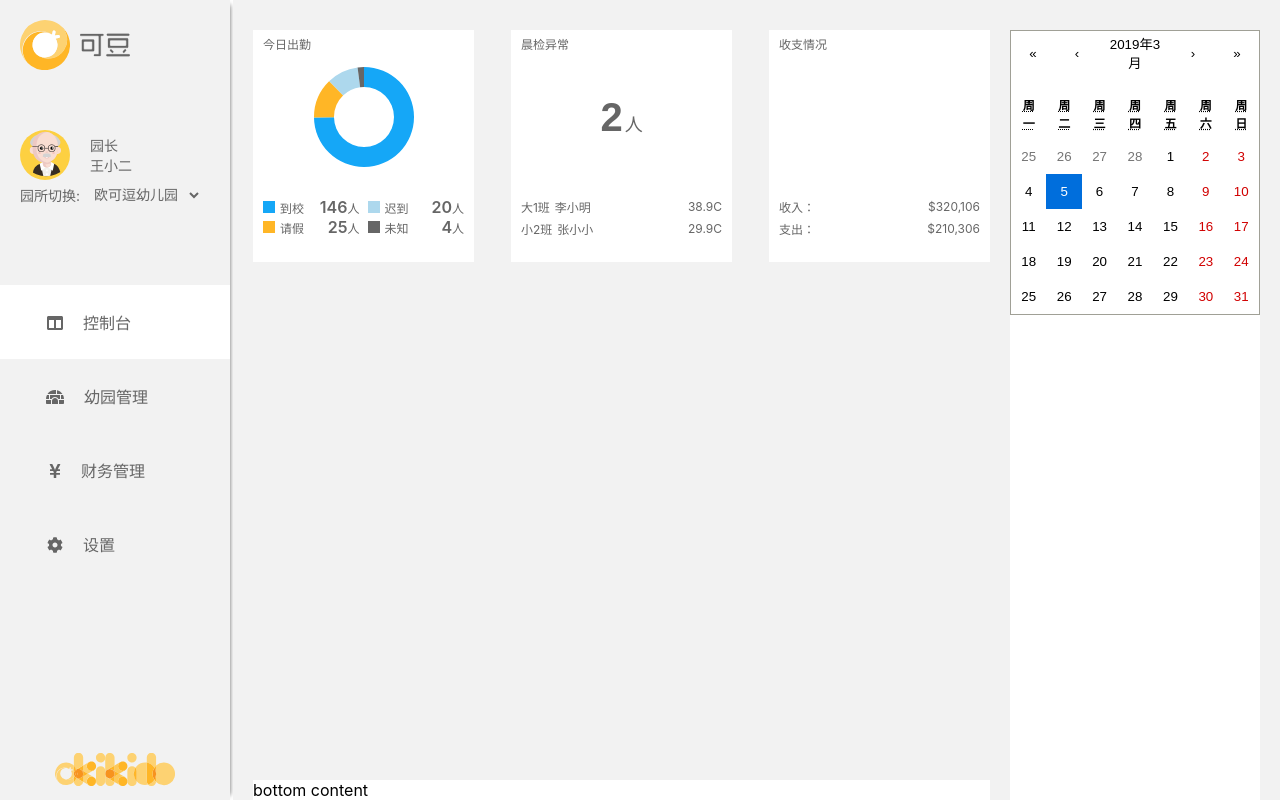
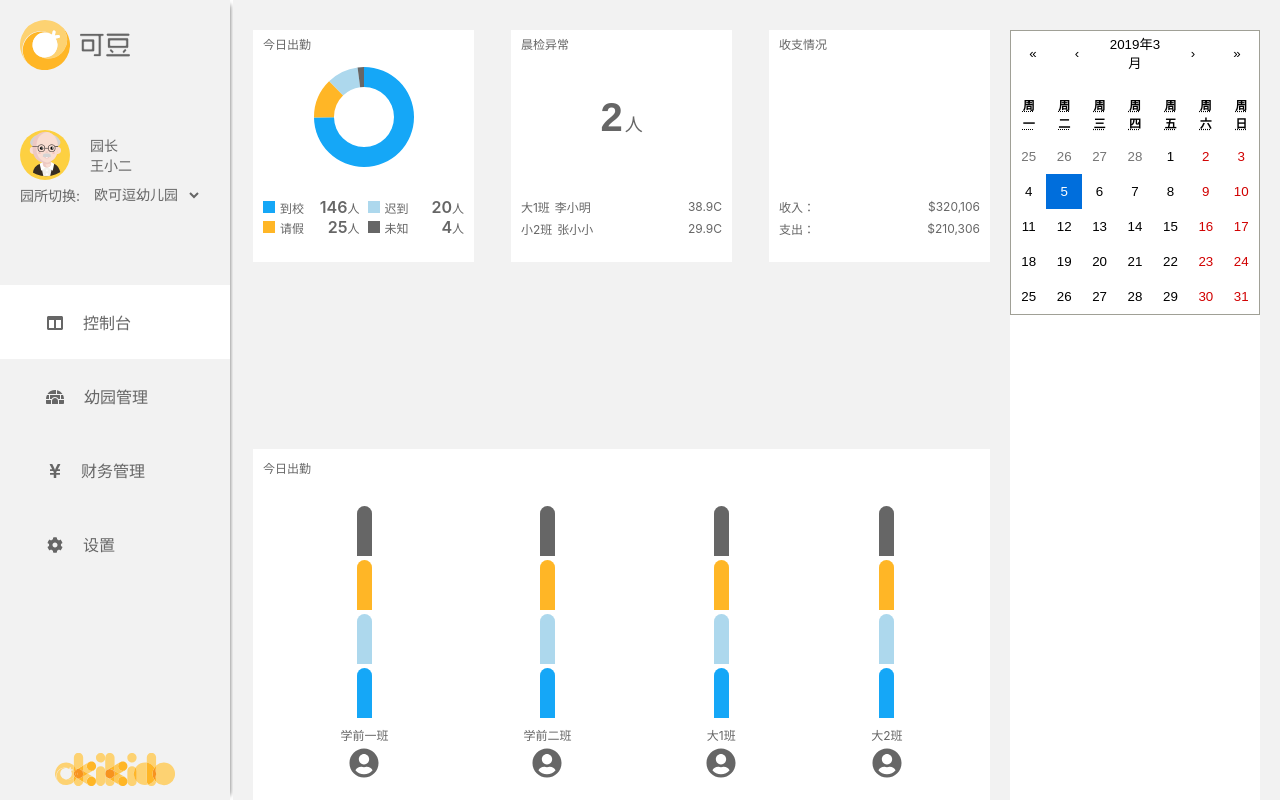
Before and after one commit to mouqinyao/okikiddo-web, a React (Create React App) app: page / in a window 1280 px wide. Built offline with nearby package versions, Linux system fonts and the light colour scheme.

Commit message:
create status bar.

```diff
--- a/src/App.js
+++ b/src/App.js
@@ -2,7 +2,7 @@ import React, { Component } from 'react';
 import { SimplePieChart } from "./SimplePieChart";
 import Calendar from 'react-calendar';
 import { FontAwesomeIcon } from '@fortawesome/react-fontawesome'
-import { faColumns, faIgloo, faYenSign, faCog } from '@fortawesome/free-solid-svg-icons'
+import { faColumns, faIgloo, faYenSign, faCog, faUserCircle } from '@fortawesome/free-solid-svg-icons'
 import logo1 from './images/logo1.svg';
 import logo2 from './images/logo2.svg';
 import logo3 from './images/logo3.svg';
@@ -143,7 +143,59 @@ class App extends Component {
               </div>
             </div>
           </div>
-          <div className="center-bottom-content">bottom content</div>
+          <div className="center-bottom-content">
+            <p className="school-track-title">今日出勤</p>
+            <div className="school-track-content">
+              <div className="school-track-single">
+                <div className="school-track-bar">
+                  <span className="school-track-section one"></span>
+                  <span className="school-track-section two"></span>
+                  <span className="school-track-section three"></span>
+                  <span className="school-track-section four"></span>
+                </div>
+                <div className="school-track-class">学前一班</div>
+                <div className="school-track-profile-icon">
+                  <FontAwesomeIcon icon={faUserCircle} />
+                </div>
+              </div>
+              <div className="school-track-single">
+                <div className="school-track-bar">
+                  <span className="school-track-section one"></span>
+                  <span className="school-track-section two"></span>
+                  <span className="school-track-section three"></span>
+                  <span className="school-track-section four"></span>
+                </div>
+                <div className="school-track-class">学前二班</div>
+                <div className="school-track-profile-icon">
+                  <FontAwesomeIcon icon={faUserCircle} />
+                </div>
+              </div>
+              <div className="school-track-single">
+                <div className="school-track-bar">
+                  <span className="school-track-section one"></span>
+                  <span className="school-track-section two"></span>
+                  <span className="school-track-section three"></span>
+                  <span className="school-track-section four"></span>
+                </div>
+                <div className="school-track-class">大1班</div>
+                <div className="school-track-profile-icon">
+                  <FontAwesomeIcon icon={faUserCircle} />
+                </div>
+              </div>
+              <div className="school-track-single">
+                <div className="school-track-bar">
+                  <span className="school-track-section one"></span>
+                  <span className="school-track-section two"></span>
+                  <span className="school-track-section three"></span>
+                  <span className="school-track-section four"></span>
+                </div>
+                <div className="school-track-class">大2班</div>
+                <div className="school-track-profile-icon">
+                  <FontAwesomeIcon icon={faUserCircle} />
+                </div>
+              </div>
+            </div>
+          </div>
         </div>
         <div className="right-content">
           <Calendar
--- a/src/App.scss
+++ b/src/App.scss
@@ -233,6 +233,68 @@ $fontColor : #666666;
   right: 290px;
   bottom: 0;
   background-color: #ffffff;
+
+  .school-track-title {
+    margin: 0;
+    padding: 10px;
+    font-size: 12px;
+    color: $fontColor;
+  }
+
+  .school-track-content {
+    display: flex;
+    flex-direction: row;
+    justify-content: space-around;
+    padding: 20px;
+    color: $fontColor;
+  }
+
+  .school-track-single {
+    display: flex;
+    flex-direction: column;
+    align-items: center;
+
+    .school-track-bar {
+      width: 15px;
+      height: 200px;
+
+      .school-track-section {
+        display: inline-block;
+        height: 50px;
+        width: 15px;
+        border-top-left-radius: 10px;
+        border-top-right-radius: 10px;
+
+        &.one {
+          background-color: #666666;
+        }
+
+        &.two {
+          background-color: #ffb626;
+        }
+
+        &.three {
+          background-color: #add8ed;
+        }
+
+        &.four {
+          background-color: #15a7f7;
+        }
+      }
+    }
+
+    .school-track-class {
+      margin: 20px 0 5px;
+      font-size: 12px;
+    }
+
+    .school-track-profile-icon {
+      svg {
+        width: 30px;
+        height: 30px;
+      }
+    }
+  }
 }
 
 .right-content {
```
